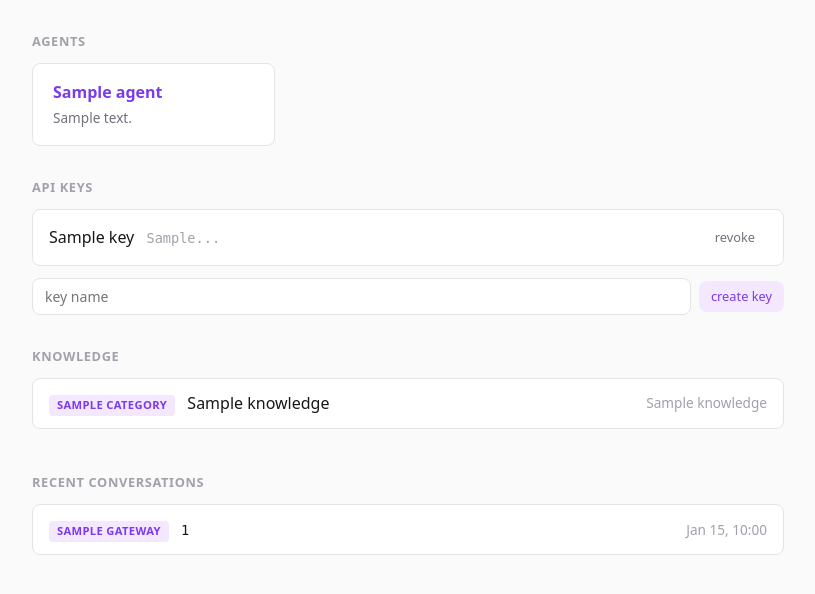
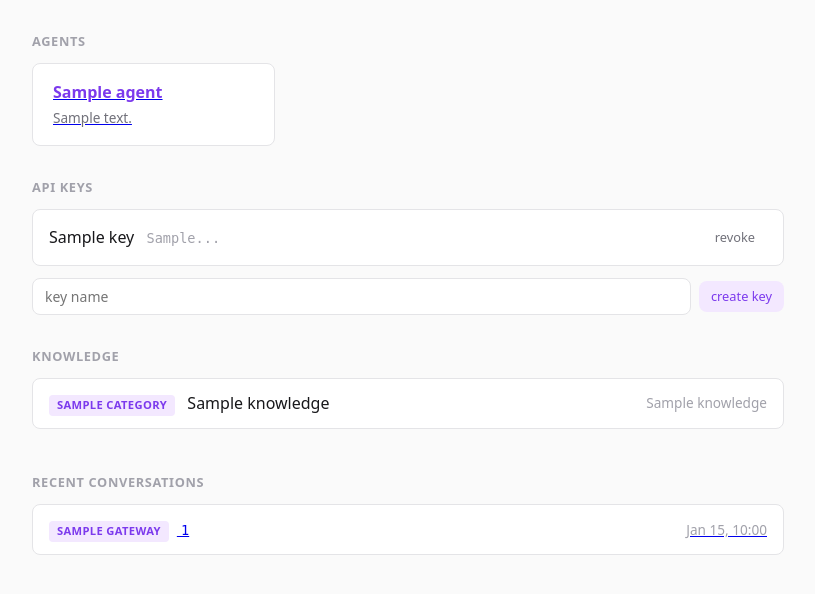
Before and after one commit to erdoai/crow, a Python web app: template crow/server/templates/dashboard.html.j2 in a window 1280 px wide. Shown: the part 63-657 px from the top of the page, without its empty margins (232-1047 px from the left). Run offline with Jinja, Linux system fonts and the light colour scheme; the template is opened without the code that fills it: most values are stand-ins (such as "Sample title", 1, 10 or a date in 2020).

Commit message:
feat: clickable agents and conversations on dashboard
Agent cards link to chat, conversation items link to chat view.

```diff
--- a/crow/server/templates/dashboard.html.j2
+++ b/crow/server/templates/dashboard.html.j2
@@ -22,10 +22,10 @@
             <h2 class="section-title">agents</h2>
             <div class="card-grid">
                 {% for agent in agents %}
-                <div class="card">
+                <a href="/chat" class="card card-link" onclick="event.preventDefault(); startChatWithAgent('{{ agent.name }}')">
                     <h3 class="card-title">{{ agent.name }}</h3>
                     <p class="card-desc">{{ agent.description }}</p>
-                </div>
+                </a>
                 {% endfor %}
                 {% if not agents %}
                 <p class="empty">no agents configured</p>
@@ -82,13 +82,13 @@
             {% if conversations %}
             <div class="list">
                 {% for c in conversations %}
-                <div class="list-item">
+                <a href="/chat/{{ c.id }}" class="list-item list-item-link">
                     <div>
                         <span class="badge">{{ c.gateway }}</span>
                         <span class="mono">{{ c.gateway_thread_id }}</span>
                     </div>
                     <span class="muted">{{ c.updated_at.strftime('%b %d, %H:%M') if c.updated_at else '' }}</span>
-                </div>
+                </a>
                 {% endfor %}
             </div>
             {% else %}
```
